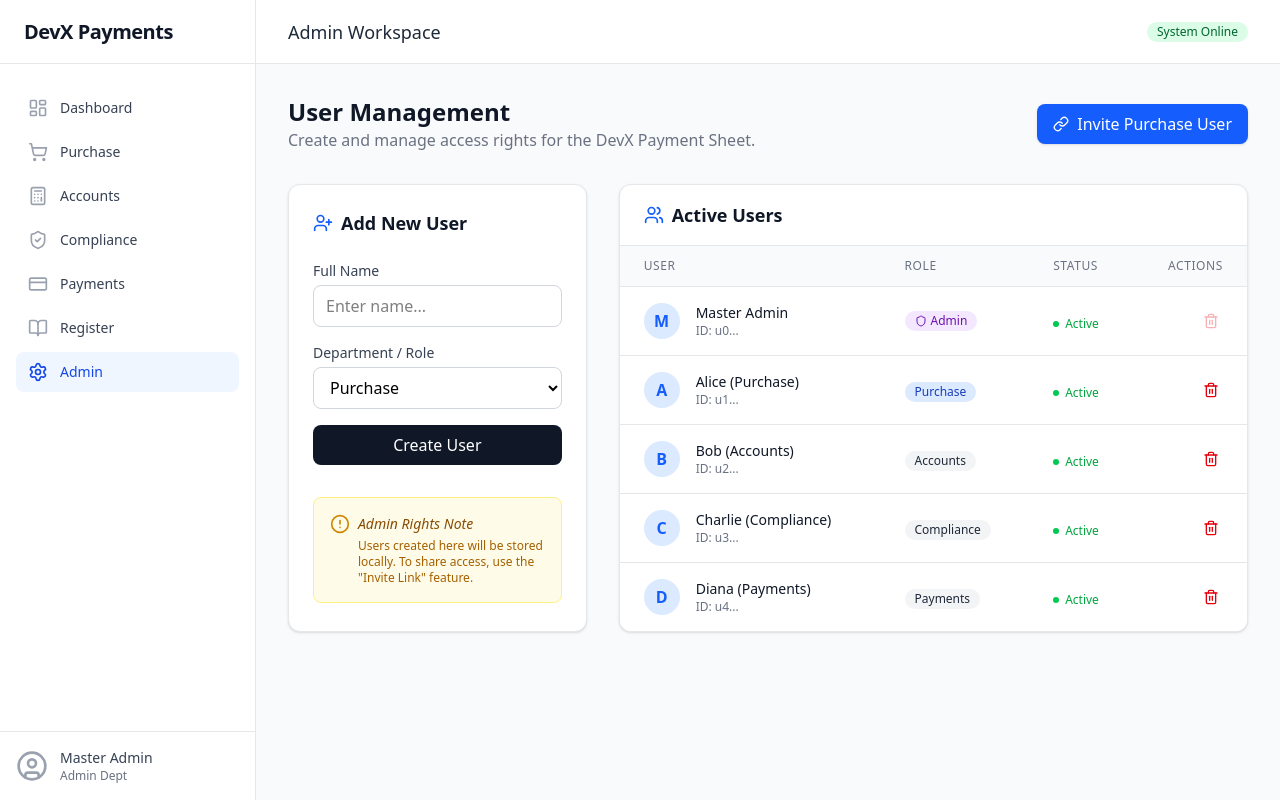
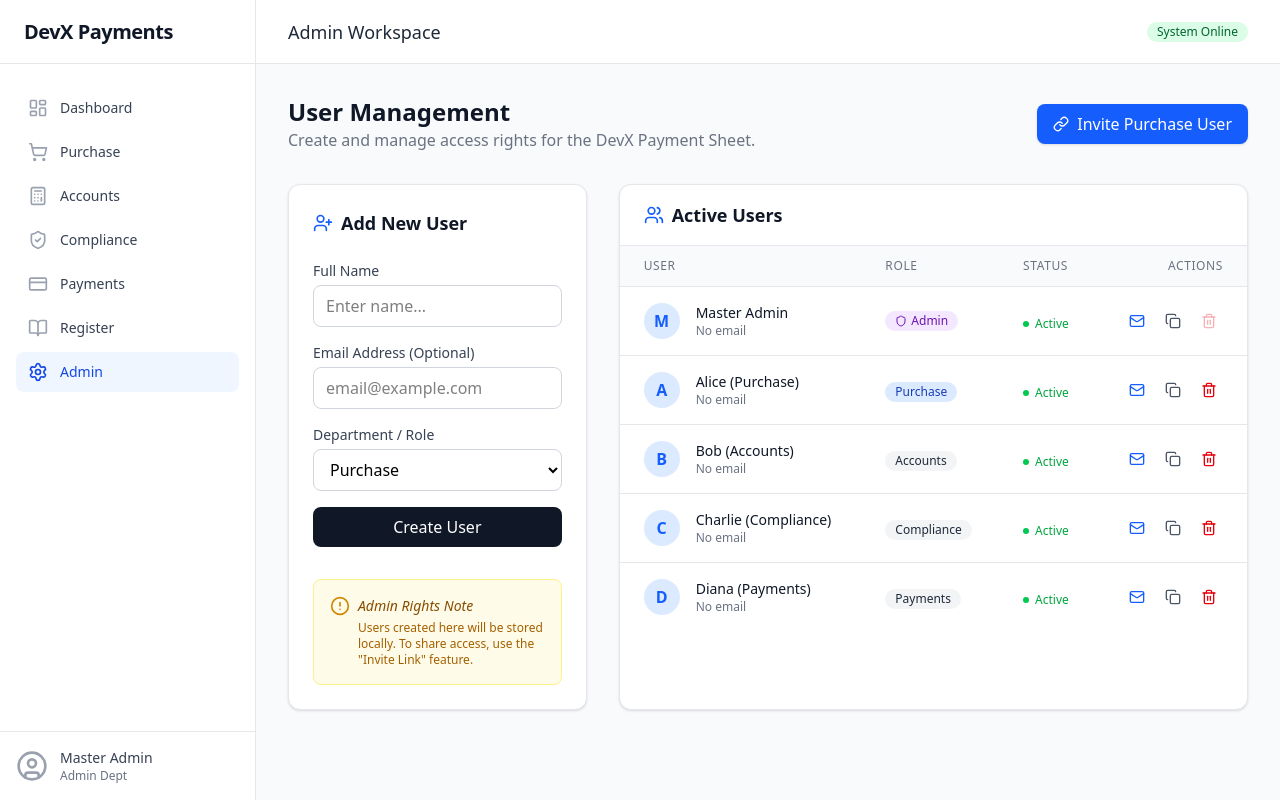
Before and after one commit to sammymemon/payment-sheet, a Next.js app: page / in a window 1280 px wide. Built offline with nearby package versions, Linux system fonts and the light colour scheme.

Commit message:
Add email invite functionality to Admin panel

```diff
--- a/src/components/AdminView.tsx
+++ b/src/components/AdminView.tsx
@@ -10,12 +10,16 @@ import {
   Shield,
   Link as LinkIcon,
   CheckCircle2,
-  AlertCircle
+  AlertCircle,
+  Mail,
+  Copy,
+  ExternalLink
 } from 'lucide-react';
 
 export const AdminView: React.FC = () => {
   const { users, addUser, removeUser } = useApp();
   const [newName, setNewName] = useState('');
+  const [newEmail, setNewEmail] = useState('');
   const [newRole, setNewRole] = useState<Role>('Purchase');
   const [showInviteLink, setShowInviteLink] = useState(false);
   const [generatedLink, setGeneratedLink] = useState('');
@@ -25,21 +29,34 @@ export const AdminView: React.FC = () => {
   const handleAddUser = (e: React.FormEvent) => {
     e.preventDefault();
     if (newName.trim()) {
-      addUser(newName.trim(), newRole);
+      addUser(newName.trim(), newRole, newEmail.trim() || undefined);
       setNewName('');
+      setNewEmail('');
     }
   };
 
+  const getInviteLink = (role: Role) => {
+    const baseUrl = window.location.origin;
+    return `${baseUrl}?role=${role}`;
+  };
+
+  const sendEmailInvite = (user: any) => {
+    const link = getInviteLink(user.role);
+    const subject = encodeURIComponent('Invitation to DevX Payment Sheet');
+    const body = encodeURIComponent(`Hi ${user.name},\n\nYou have been invited to join the DevX Payment Sheet as a ${user.role}.\n\nPlease access your workspace here:\n${link}\n\nRegards,\nAdmin Team`);
+    window.location.href = `mailto:${user.email || ''}?subject=${subject}&body=${body}`;
+  };
+
+  const copyUserInvite = (user: any) => {
+    const link = getInviteLink(user.role);
+    navigator.clipboard.writeText(link);
+    alert(`Invite link for ${user.name} copied!`);
+  };
+
   const generateLink = (role: Role) => {
-    const baseUrl = window.location.origin;
-    const link = `${baseUrl}?role=${role}&invite=${Math.random().toString(36).substring(7)}`;
+    const link = getInviteLink(role);
     setGeneratedLink(link);
     setShowInviteLink(true);
-
-    // Auto-hide after some time or on click
-    setTimeout(() => {
-      // setShowInviteLink(false);
-    }, 10000);
   };
 
   const copyToClipboard = () => {
@@ -104,6 +121,16 @@ export const AdminView: React.FC = () => {
               />
             </div>
             <div>
+              <label className="block text-sm font-medium text-gray-700 mb-1">Email Address (Optional)</label>
+              <input
+                type="email"
+                value={newEmail}
+                onChange={(e) => setNewEmail(e.target.value)}
+                placeholder="email@example.com"
+                className="w-full px-3 py-2 border border-gray-300 rounded-lg focus:ring-2 focus:ring-blue-500 focus:border-blue-500 outline-none"
+              />
+            </div>
+            <div>
               <label className="block text-sm font-medium text-gray-700 mb-1">Department / Role</label>
               <select
                 value={newRole}
@@ -163,7 +190,7 @@ export const AdminView: React.FC = () => {
                       </div>
                       <div className="ml-4">
                         <div className="text-sm font-medium text-gray-900">{user.name}</div>
-                        <div className="text-xs text-gray-500">ID: {user.id.substring(0, 8)}...</div>
+                        <div className="text-xs text-gray-500">{user.email || 'No email'}</div>
                       </div>
                     </div>
                   </td>
@@ -184,14 +211,30 @@ export const AdminView: React.FC = () => {
                     </span>
                   </td>
                   <td className="px-6 py-4 whitespace-nowrap text-right text-sm font-medium">
+                    <div className="flex justify-end space-x-2">
+                      <button
+                        onClick={() => sendEmailInvite(user)}
+                        title="Send Email Invite"
+                        className="p-1.5 text-blue-600 hover:bg-blue-50 rounded-lg transition-colors"
+                      >
+                        <Mail className="h-4 w-4" />
+                      </button>
+                      <button
+                        onClick={() => copyUserInvite(user)}
+                        title="Copy Invite Link"
+                        className="p-1.5 text-gray-600 hover:bg-gray-50 rounded-lg transition-colors"
+                      >
+                        <Copy className="h-4 w-4" />
+                      </button>
                       <button
                         onClick={() => removeUser(user.id)}
                         disabled={user.role === 'Admin' && users.filter(u => u.role === 'Admin').length <= 1}
-                      className="text-red-600 hover:text-red-900 disabled:opacity-30 p-1 rounded hover:bg-red-50"
+                        className="p-1.5 text-red-600 hover:bg-red-50 rounded-lg transition-colors disabled:opacity-30"
                         title={user.role === 'Admin' ? "Cannot delete last admin" : "Delete user"}
                       >
                         <Trash2 className="h-4 w-4" />
                       </button>
+                    </div>
                   </td>
                 </tr>
               ))}
--- a/src/store/AppContext.tsx
+++ b/src/store/AppContext.tsx
@@ -9,7 +9,7 @@ interface AppContextType {
   setCurrentUser: (user: User) => void;
   users: User[];
   setUsers: (users: User[]) => void;
-  addUser: (name: string, role: Role) => void;
+  addUser: (name: string, role: Role, email?: string) => void;
   removeUser: (id: string) => void;
   requests: PaymentRequest[];
   auditLogs: AuditLog[];
@@ -109,10 +109,11 @@ export const AppProvider: React.FC<{ children: ReactNode }> = ({ children }) =>
     localStorage.setItem('devx_users', JSON.stringify(users));
   }, [requests, auditLogs, users]);
 
-  const addUser = (name: string, role: Role) => {
+  const addUser = (name: string, role: Role, email?: string) => {
     const newUser: User = {
       id: uuidv4(),
       name,
+      email,
       role,
     };
     setUsers(prev => [...prev, newUser]);
--- a/src/types.ts
+++ b/src/types.ts
@@ -70,5 +70,6 @@ export interface PaymentRequest {
 export interface User {
   id: string;
   name: string;
+  email?: string;
   role: Role;
 }
```
Lines whose indentation alone changed are shown as unchanged.
